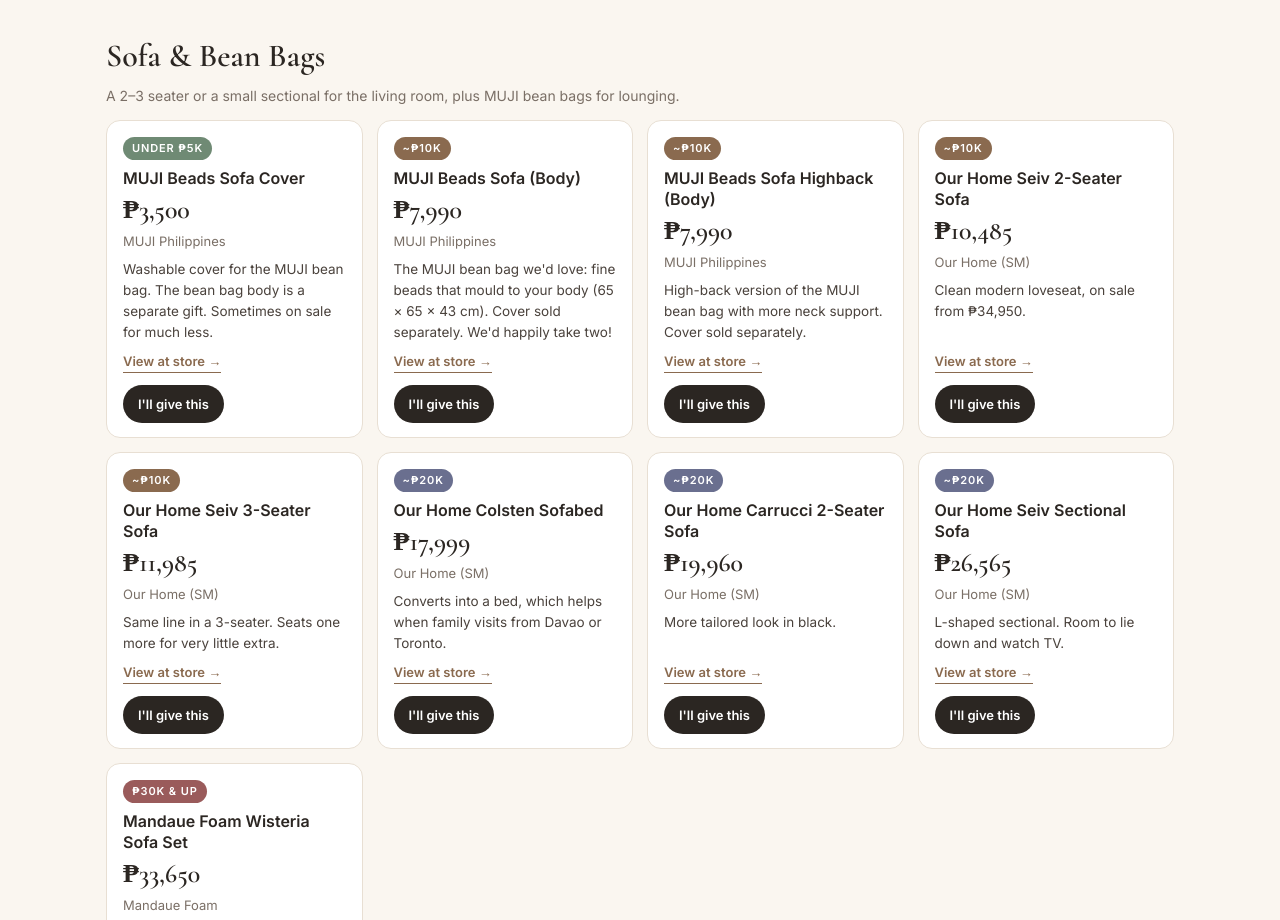
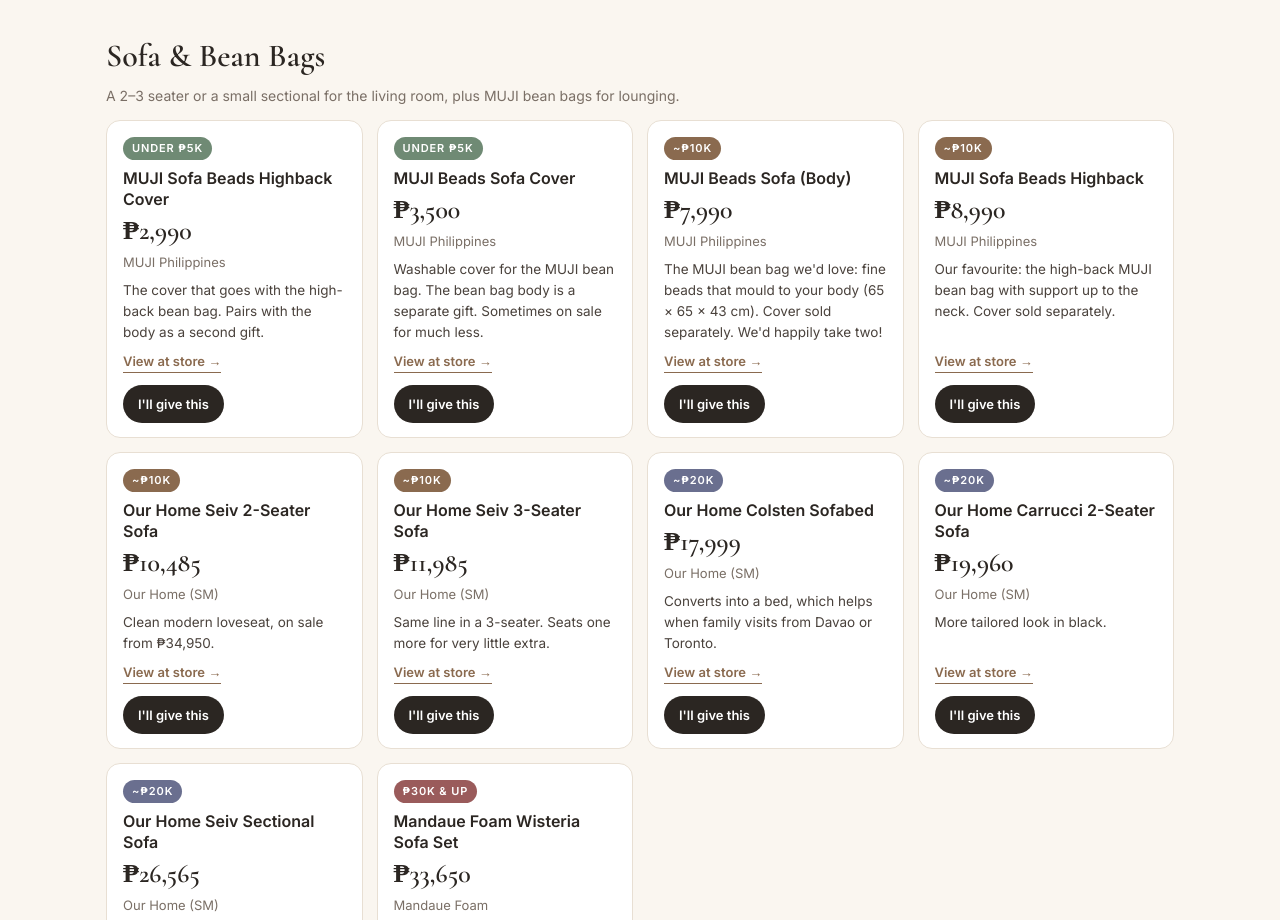
Before and after one commit to ChritYabut/ChrisYumiGiftRegistry, a plain HTML site: page index.html in a window 1280 px wide. Shown: the part 2107-3027 px from the top of the page. Drawn offline with nearby package versions, Linux system fonts and the light colour scheme; no server answers.

Commit message:
Update MUJI Highback bean bag price and add its cover
Co-Authored-By: Claude Fable 5.2 <noreply@anthropic.com>
Claude-Session: https://claude.ai/code/session_01NVFsgaQYHLkdH2iut82S5K

```diff
--- a/index.html
+++ b/index.html
@@ -183,8 +183,10 @@ const ITEMS = [
    why:"Washable cover for the MUJI bean bag. The bean bag body is a separate gift. Sometimes on sale for much less.", url:"https://www.mujiph.com/product-page/beads-sofa-cover-3"},
   {cat:"sofa", tier:"t10", name:"MUJI Beads Sofa (Body)", price:7990, store:"MUJI Philippines",
    why:"The MUJI bean bag we'd love: fine beads that mould to your body (65 × 65 × 43 cm). Cover sold separately. We'd happily take two!", url:"https://www.mujiph.com/product-page/beads-sofa-body"},
-  {cat:"sofa", tier:"t10", name:"MUJI Beads Sofa Highback (Body)", price:7990, store:"MUJI Philippines",
-   why:"High-back version of the MUJI bean bag with more neck support. Cover sold separately.", url:"https://www.mujiph.com/product-page/sofa-beads-highback"},
+  {cat:"sofa", tier:"t10", name:"MUJI Sofa Beads Highback", price:8990, store:"MUJI Philippines",
+   why:"Our favourite: the high-back MUJI bean bag with support up to the neck. Cover sold separately.", url:"https://www.mujiph.com/product-page/sofa-beads-highback"},
+  {cat:"sofa", tier:"t5", name:"MUJI Sofa Beads Highback Cover", price:2990, store:"MUJI Philippines",
+   why:"The cover that goes with the high-back bean bag. Pairs with the body as a second gift.", url:"https://www.mujiph.com/"},
 
   // ---- Dining ----
   {cat:"dining", tier:"t10", name:"Mandaue Foam Elsie 4-Seater Round Dining Set", price:9737, store:"Lazada (Mandaue Foam)",
```
